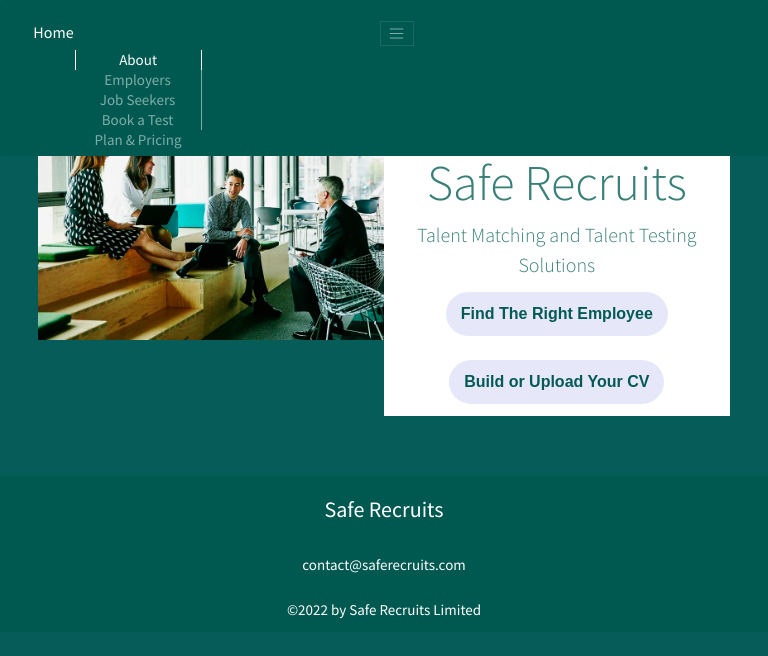
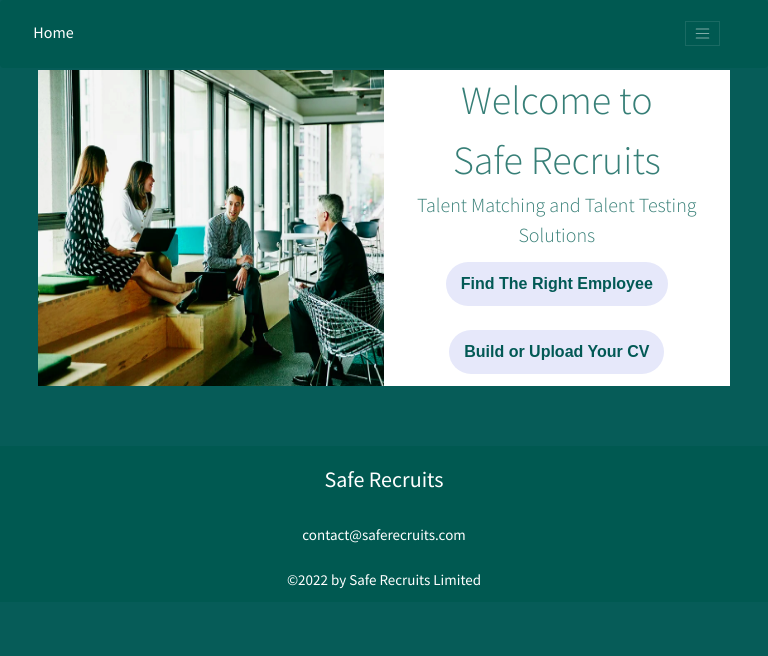
Before and after one commit to Shubhras/safe-recruits, a Vue app: page /#/ in a window 768 px wide. Shown: the top 656 px of the page. Built offline with nearby package versions, Linux system fonts and the light colour scheme.

Commit message:
new-code

```diff
--- a/src/App.vue
+++ b/src/App.vue
@@ -2,7 +2,7 @@
   <div id="app">
     <!-- navbar -->
     <nav class="navbar navbar-expand-lg fixed-top navbar-dark bg-color">
-      <div class="container" style="position: relative;">
+      <div class="container" style="position: relative">
         <router-link to="/" class="navbar-brand first-set">Home</router-link>
         <button
           class="navbar-toggler"
@@ -12,8 +12,9 @@
           aria-controls="navbarResponsive"
           aria-expanded="true"
           aria-label="Toggle navigation"
-        style="margin:15px 0px 0px 0px;">
-          <span class="navbar-toggler-icon" ></span>
+          style="margin: 15px 0px 0px 0px; float: right"
+        >
+          <span class="navbar-toggler-icon"></span>
         </button>
         <div class="collapse navbar-collapse" id="navbarResponsive">
           <ul class="navbar-nav mr-auto">
@@ -73,18 +74,52 @@
 </script>
 
 <style>
-@media (max-width: 768px) {
+/* @media (min-width:768px) and (max-width:991px){
+  .navbar-nav {
+    flex-direction: row !important;
+}
+button.navbar-toggler {
+    display: none !important;
+} */
+/* div#navbarResponsive {
+    position: absolute;
+}
+a.navbar-brand.first-set.router-link-active {
+    position: relative;
+    right: 51%;
+} */
+/* } */
+@media (max-width: 767px) {
+  .navbar-nav {
+    margin: 50px -14px 0px 0px;
+  }
+}
+@media (max-width: 767px) {
   .collapse.in {
-    display: block !important;  }
+    display: block !important;
+  }
   .navbar .container {
     display: block;
   }
 }
-@media (min-width: 768px) {
-  /* .collapse:not(.show) {
+@media (min-width: 768px) and (max-width:991px) {
+  .collapse:not(.show) {
     display: none !important;
-  } */
+  }
 }
+
+ @media (min-width:768px) and (max-width:991px){
+  .collapse.in {
+    display: block !important;
+  }
+  .navbar .container {
+    display: block;
+  }
+  .navbar-nav {
+    margin: 50px -14px 0px 0px;
+  }
+}
+
 .first-set {
   padding: 0px;
   font-size: 16px;
--- a/src/components/home.vue
+++ b/src/components/home.vue
@@ -112,6 +112,12 @@
   width: 100%;
   height: auto;
 }
+@media (min-width: 768px) and (max-width:800px) {
+  img {
+    height: 316px;
+
+  }
+}
 .set-color-a {
   color: #025955;
 }
@@ -145,11 +151,17 @@
     padding: 0;
   }
 }
-@media only screen and (max-width: 768px) {
+@media only screen and (max-width: 767px) {
   .set-text {
     font-size: 50px;
   }
 }
+@media (min-width: 768px) and (max-width:991px) {
+  .set-text {
+   font-size: 40px;
+  }
+}
+
 .set-last-text {
   font-size: 20px;
 }
```
